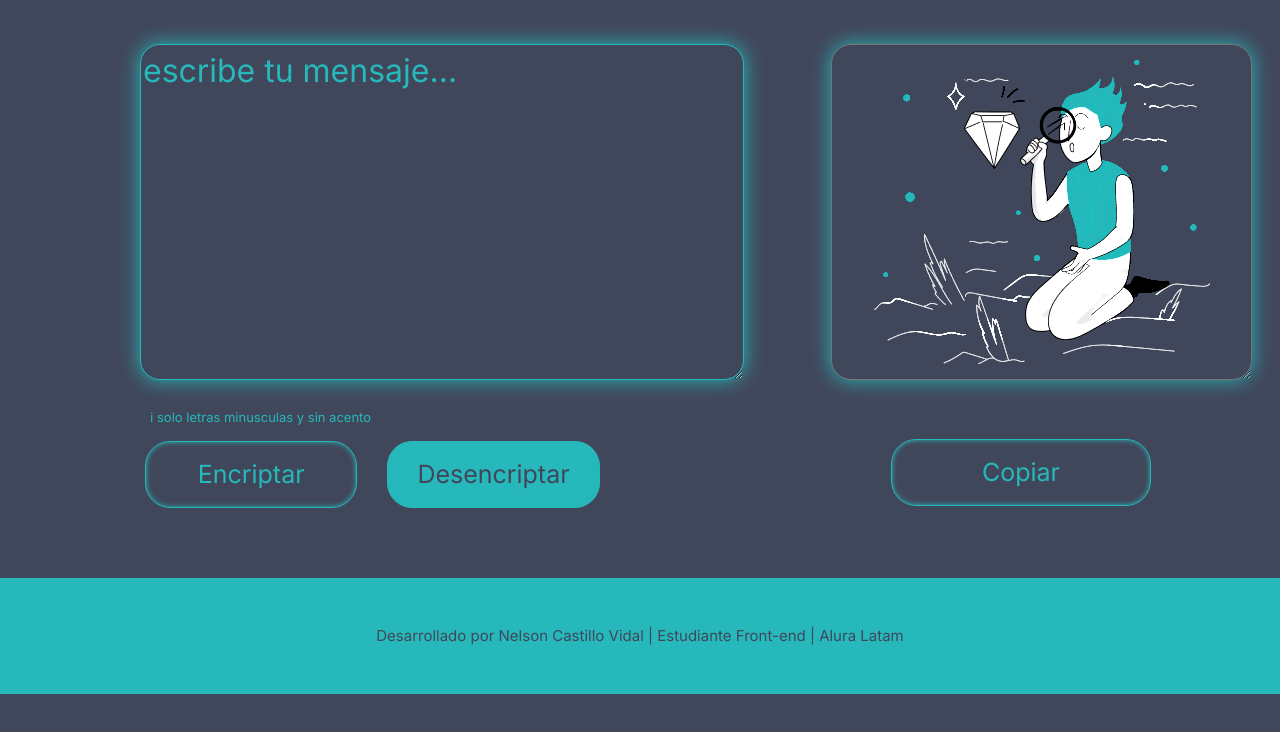
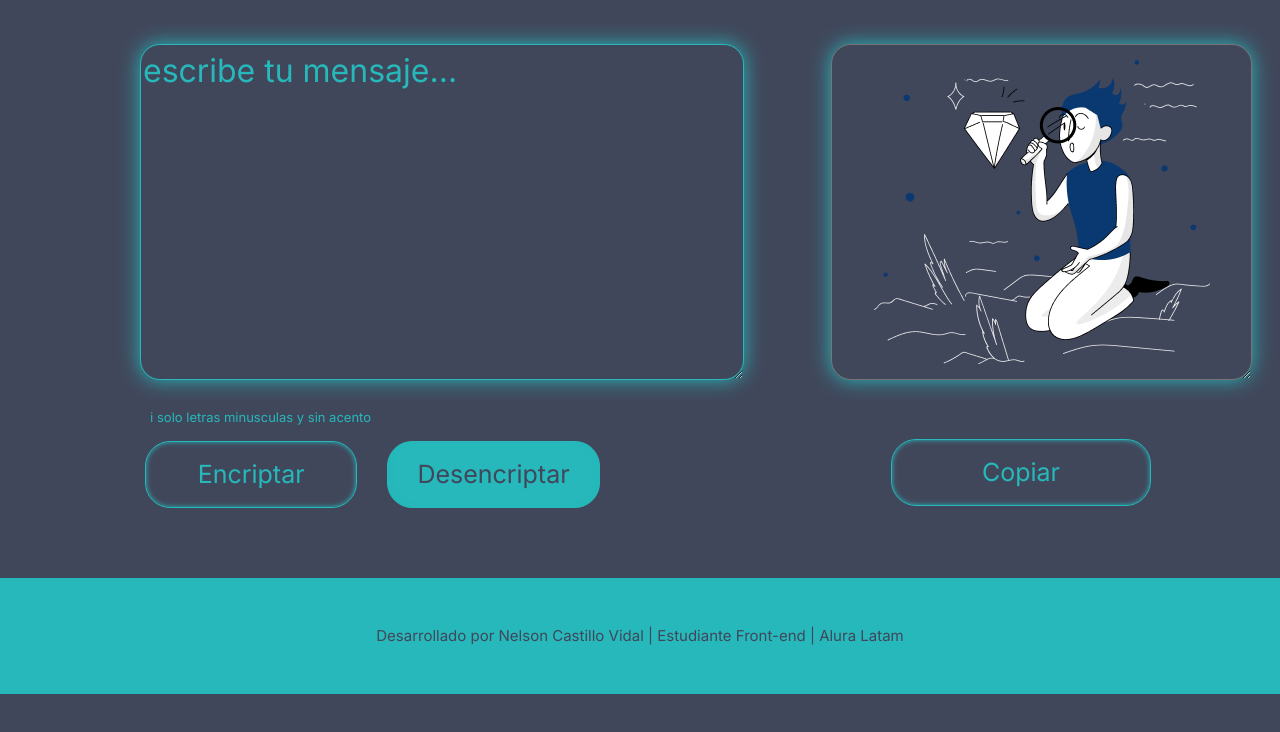
Before and after one commit to ncvidal/version2, a plain HTML site: page index.html in a window 1280 px wide. Shown: the part 66-798 px from the top of the page. Drawn offline with Linux system fonts and the light colour scheme.

Commit message:
se cambio imagen muñeco

```diff
--- a/estilos.css
+++ b/estilos.css
@@ -72,7 +72,7 @@ main{
 .mensaje{
     height: 330px;
     background:#41475b;
-    background-image: url("./Muñeco3.png");
+    background-image: url("./imagenes/Muñeco.png");
     background-repeat: no-repeat;
     background-position: center;
 
```
